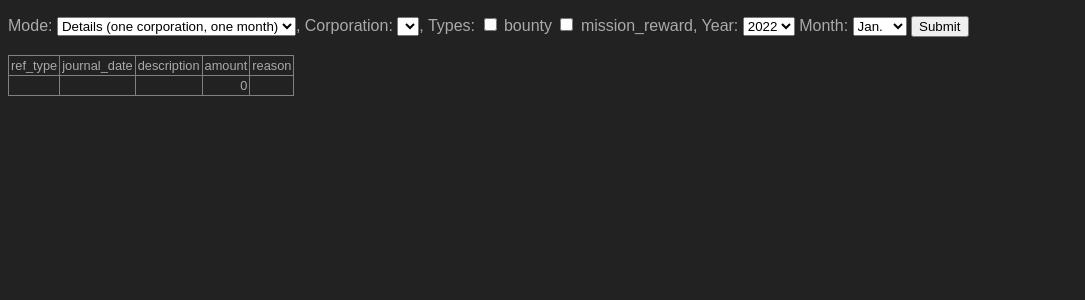
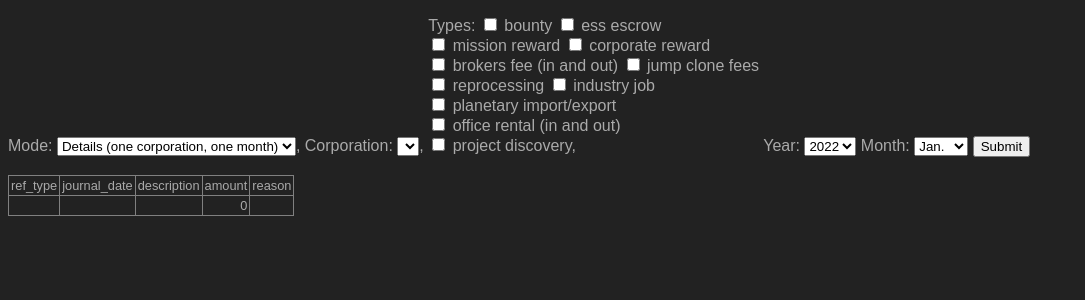
Before and after one commit to tkhamez/finance-check, a Flask app: page / in a window 1280 px wide. Shown: the part 29-329 px from the top of the page, without its empty margins (0-1085 px from the left). Run offline with Flask 2, Linux system fonts and the light colour scheme; the visitor is signed in with stand-in values (Sample User, id 1); data that the repository does not hold is empty.

Commit message:
Add more ref. types.

```diff
--- a/web/pages/Index.py
+++ b/web/pages/Index.py
@@ -30,7 +30,16 @@ class Index:
             'year': self.__int(request.args.get('year', current_year)),
             'month': self.__int(request.args.get('month', datetime.datetime.now().month)),
             'type_bounty': request.args.get('type_bounty', '0'),
+            'type_ess_escrow': request.args.get('type_ess_escrow', '0'),
             'type_mission_reward': request.args.get('type_mission_reward', '0'),
+            'type_corporate_reward': request.args.get('type_corporate_reward', '0'),
+            'type_brokers_fee': request.args.get('type_brokers_fee', '0'),
+            'type_jump_clone': request.args.get('type_jump_clone', '0'),
+            'type_reprocessing': request.args.get('type_reprocessing', '0'),
+            'type_industry_job': request.args.get('type_industry_job', '0'),
+            'type_planetary': request.args.get('type_planetary', '0'),
+            'type_office_rental': request.args.get('type_office_rental', '0'),
+            'type_project_discovery': request.args.get('type_project_discovery', '0'),
         }
 
         # ref types
@@ -39,10 +48,41 @@ class Index:
         if query_params['type_bounty'] == '1':
             types.append('bounty_prizes')
             types_placeholder.append('%s')
+        if query_params['type_ess_escrow'] == '1':
+            types.append('ess_escrow_transfer')
+            types_placeholder.append('%s')
         if query_params['type_mission_reward'] == '1':
             types.append('agent_mission_reward')
             types.append('agent_mission_time_bonus_reward')
             types_placeholder.append('%s')
+            types_placeholder.append('%s')
+        if query_params['type_corporate_reward'] == '1':
+            types.append('corporate_reward_payout')
+            types_placeholder.append('%s')
+        if query_params['type_brokers_fee'] == '1':
+            types.append('brokers_fee')
+            types_placeholder.append('%s')
+        if query_params['type_jump_clone'] == '1':
+            types.append('jump_clone_activation_fee')
+            types.append('jump_clone_installation_fee')
+            types_placeholder.append('%s')
+            types_placeholder.append('%s')
+        if query_params['type_reprocessing'] == '1':
+            types.append('reprocessing_tax')
+            types_placeholder.append('%s')
+        if query_params['type_industry_job'] == '1':
+            types.append('industry_job_tax')
+            types_placeholder.append('%s')
+        if query_params['type_planetary'] == '1':
+            types.append('planetary_export_tax')
+            types.append('planetary_import_tax')
+            types_placeholder.append('%s')
+            types_placeholder.append('%s')
+        if query_params['type_office_rental'] == '1':
+            types.append('office_rental_fee')
+            types_placeholder.append('%s')
+        if query_params['type_project_discovery'] == '1':
+            types.append('project_discovery_reward')
             types_placeholder.append('%s')
 
         # journal date range
--- a/web/static/style.css
+++ b/web/static/style.css
@@ -36,3 +36,7 @@ a {
 .index td.number {
     text-align: right;
 }
+
+.index .filter-types {
+    display: inline-block;
+}
--- a/web/templates/index.html
+++ b/web/templates/index.html
@@ -36,6 +36,7 @@
                     {% endfor %}
                 </select>,
             </label>
+            <div class="filter-types">
                 Types:
                 <label>
                     <input name="type_bounty" type="checkbox" value="1"
@@ -43,10 +44,62 @@
                     bounty
                 </label>
                 <label>
+                    <input name="type_ess_escrow" type="checkbox" value="1"
+                           {% if params.type_ess_escrow == '1' %}checked{% endif %}>
+                    ess escrow
+                </label>
+                <br>
+                <label>
                     <input name="type_mission_reward" type="checkbox" value="1"
                            {% if params.type_mission_reward == '1' %}checked{% endif %}>
-                mission_reward,
+                    mission reward
                 </label>
+                <label>
+                    <input name="type_corporate_reward" type="checkbox" value="1"
+                           {% if params.type_corporate_reward == '1' %}checked{% endif %}>
+                    corporate reward
+                </label>
+                <br>
+                <label>
+                    <input name="type_brokers_fee" type="checkbox" value="1"
+                           {% if params.type_brokers_fee == '1' %}checked{% endif %}>
+                    brokers fee (in and out)
+                </label>
+                <label>
+                    <input name="type_jump_clone" type="checkbox" value="1"
+                           {% if params.type_jump_clone == '1' %}checked{% endif %}>
+                    jump clone fees
+                </label>
+                <br>
+                <label>
+                    <input name="type_reprocessing" type="checkbox" value="1"
+                           {% if params.type_reprocessing == '1' %}checked{% endif %}>
+                    reprocessing
+                </label>
+                <label>
+                    <input name="type_industry_job" type="checkbox" value="1"
+                           {% if params.type_industry_job == '1' %}checked{% endif %}>
+                    industry job
+                </label>
+                <br>
+                <label>
+                    <input name="type_planetary" type="checkbox" value="1"
+                           {% if params.type_planetary == '1' %}checked{% endif %}>
+                    planetary import/export
+                </label>
+                <br>
+                <label>
+                    <input name="type_office_rental" type="checkbox" value="1"
+                           {% if params.type_office_rental == '1' %}checked{% endif %}>
+                    office rental (in and out)
+                </label>
+                <br>
+                <label>
+                    <input name="type_project_discovery" type="checkbox" value="1"
+                           {% if params.type_project_discovery == '1' %}checked{% endif %}>
+                    project discovery,
+                </label>
+            </div>
             <label>
                 Year:
                 <select name="year">
```
Also changed, not shown: console/FetchWallet.py (+10 -1 lines), README.md. Lines whose indentation alone changed are shown as unchanged.
